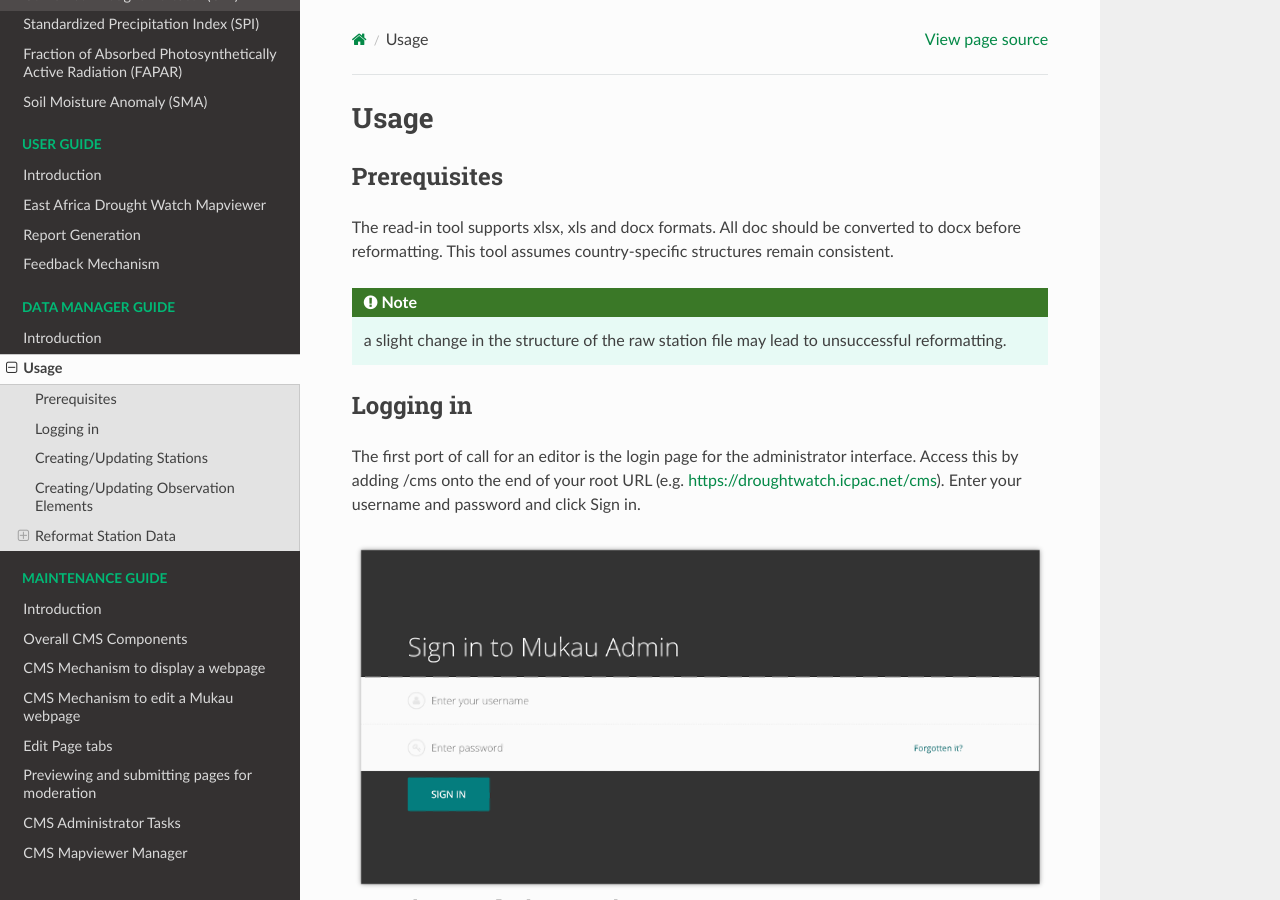
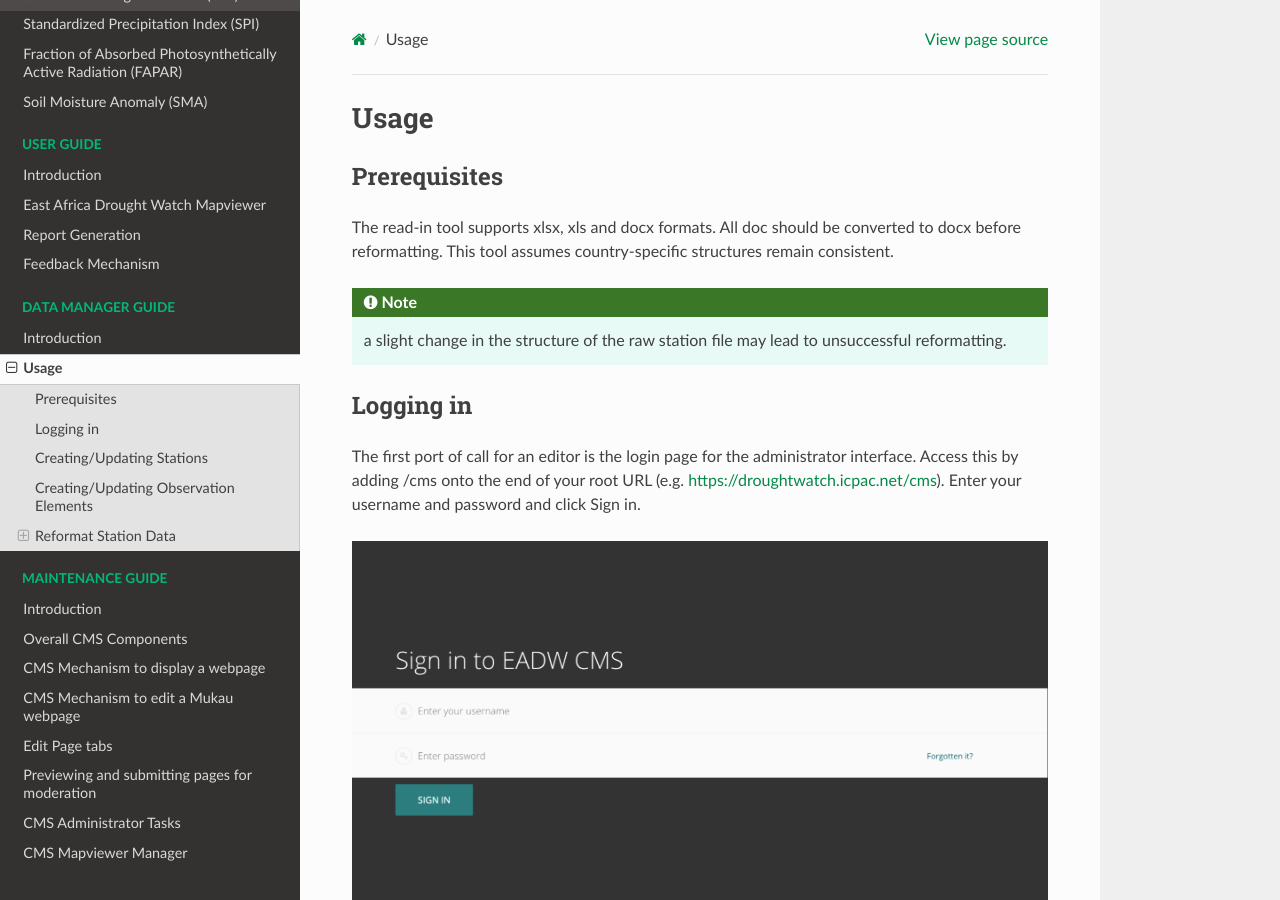
Before and after one commit to icpac-igad/eadw-docs, a Sphinx documentation site: the page built from docs/source/Data_Manager_Guide/usage.rst, in a window 1280 px wide and 900 px high. Built offline with Sphinx 7.4.7 and the Read the Docs theme 2.0.0, drawn with Linux system fonts in a browser that asks for light colours.

Commit message:
update login image

```diff
--- a/docs/source/Data_Manager_Guide/usage.rst
+++ b/docs/source/Data_Manager_Guide/usage.rst
@@ -14,7 +14,7 @@ ____________
 
 The first port of call for an editor is the login page for the administrator interface. Access this by adding /cms onto the end of your root URL (e.g. https://droughtwatch.icpac.net/cms). Enter your username and password and click Sign in.
 
-.. image:: ../_static/maintenance_guide/loggin.png
+.. image:: ../_static/maintenance_guide/login.png
    :align: center
 
 Creating/Updating Stations
--- a/docs/source/Maintenance_Guide/cms_components.rst
+++ b/docs/source/Maintenance_Guide/cms_components.rst
@@ -8,7 +8,7 @@ ____________
 
 The first port of call for an editor is the login page for the administrator interface. Access this by adding /cms onto the end of your root URL (e.g. https://droughtwatch.icpac.net/cms). Enter your username and password and click Sign in.
 
-.. image:: ../_static/maintenance_guide/loggin.png
+.. image:: ../_static/maintenance_guide/login.png
    :align: center
 
 Finding your way around
```
Also changed, not shown: docs/source/_static/maintenance_guide/loggin.png (deleted), docs/source/_static/maintenance_guide/login.png (added).
